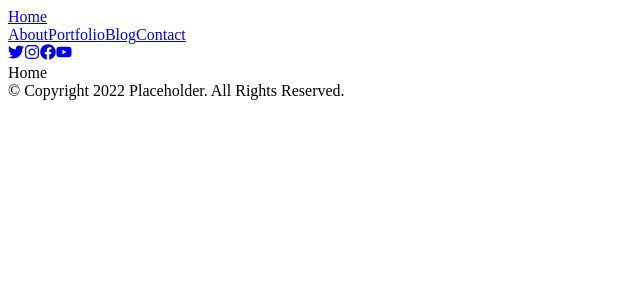
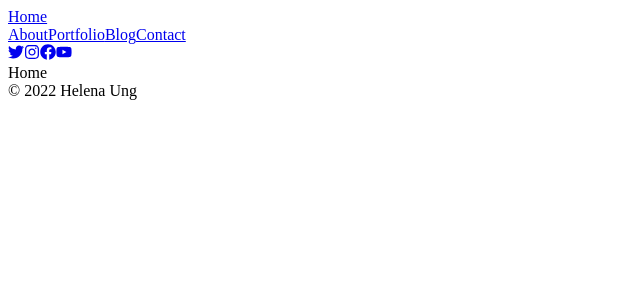
Before and after one commit to PLN2020/hygraph-nextjs-blog, a Next.js app: page / in a window 1280 px wide. Shown: the top 300 px of the page, without its empty margins (0-640 px from the left). Built offline with nearby package versions, Linux system fonts and the light colour scheme.

Commit message:
Added revalidation to blog pages and updated Footer

```diff
--- a/app/blog/page.jsx
+++ b/app/blog/page.jsx
@@ -22,3 +22,5 @@ export default async function Page() {
         </div>
     )
 }
+
+export const revalidate = 60;
--- a/components/Footer.jsx
+++ b/components/Footer.jsx
@@ -2,7 +2,7 @@ const Footer = () => {
     return (
         <footer>
             <div className='container flex justify-center items-center mx-auto opacity-50 text-sm'>
-                &copy; Copyright {new Date().getFullYear()} Placeholder. All Rights Reserved.
+                &copy; {new Date().getFullYear()} Helena Ung
             </div>
         </footer>
     )
```
Also changed, not shown: app/blog/[slug]/page.jsx (+10 -9 lines).
